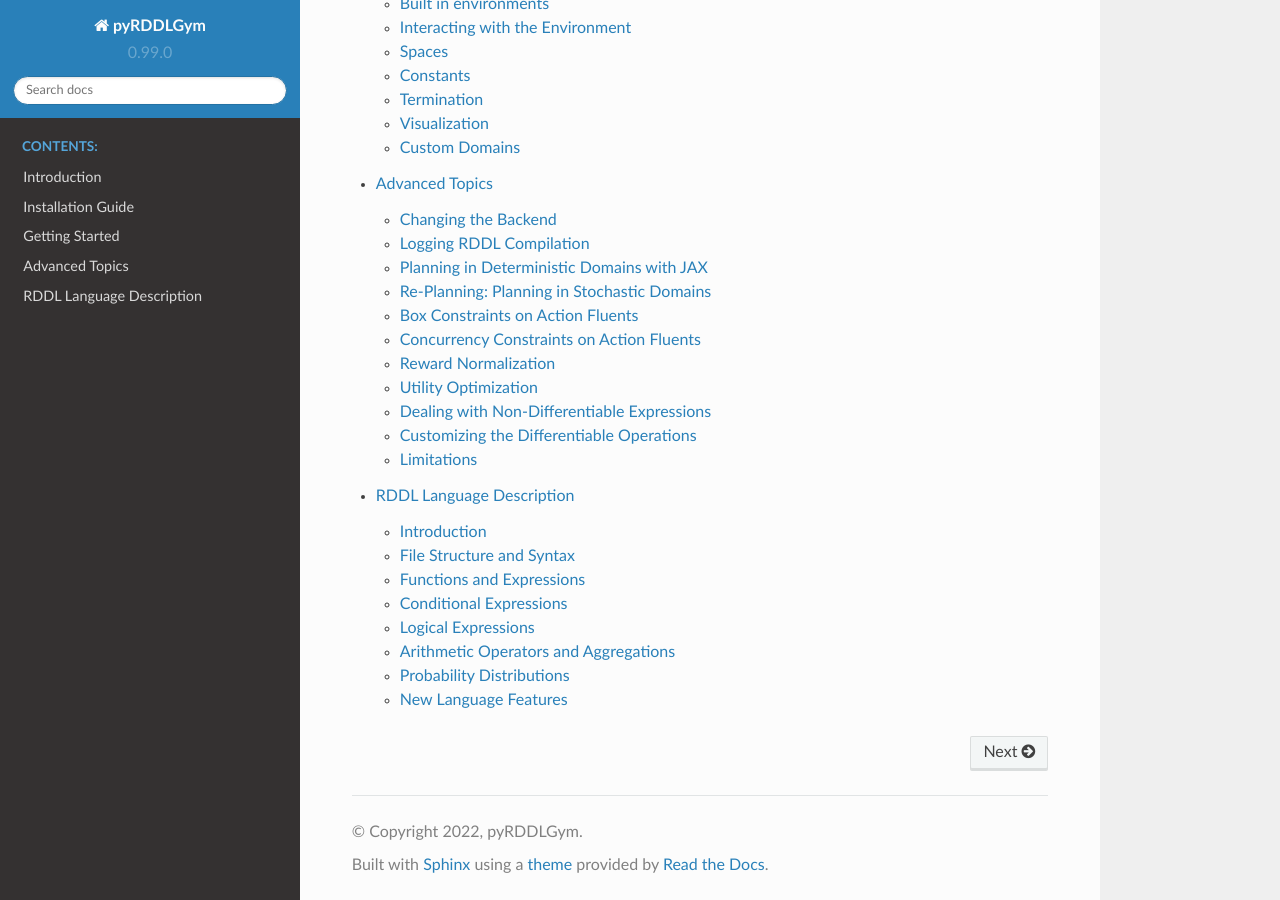
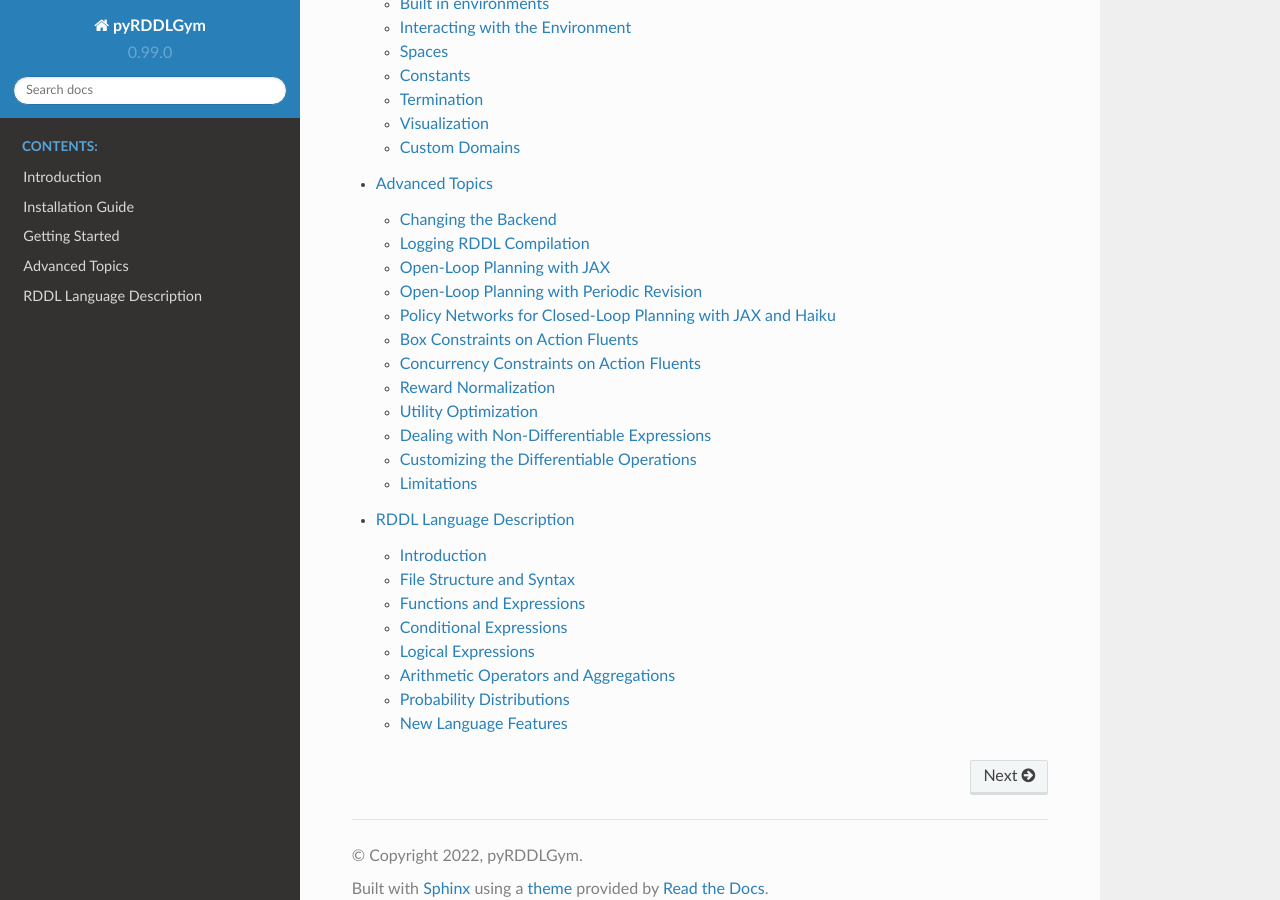
Before and after one commit to pyrddlgym-project/pyRDDLGym, a Sphinx documentation site: the page built from docs/index.rst, in a window 1280 px wide and 900 px high, scrolled down 540 px. Built offline with Sphinx 7.4.7 and the Read the Docs theme 2.0.0, drawn with Linux system fonts in a browser that asks for light colours; part of the change alters nothing that is shown.

Commit message:
Added deep reactive policy in readthedocs

```diff
--- a/docs/advanced.rst
+++ b/docs/advanced.rst
@@ -42,7 +42,7 @@ Currently, the following information is written in the generated log file:
 * simulation bounds for state and action fluents (unbounded or non-box constraints are represented as [-inf, inf])
 * for JAX compilation, also prints the JAX compiled expressions corresponding to CPFs, reward and constraint expressions.
 
-Planning in Deterministic Domains with JAX
+Open-Loop Planning with JAX
 -------------------
 
 In many applications, such as planning in continuous control problems, it is desirable to compute gradients of RDDL expressions using autodiff.
@@ -71,7 +71,7 @@ This approach is introduced and further described `in this paper <https://procee
 If the RDDL program is indeed differentiable (or a differentiable approximation exists), it is possible to estimate the optimal plan using a baseline method provided in pyRDDLGym:
 
 .. code-block:: python
-
+    import jax
     import optax
 
     from pyRDDLGym import ExampleManager
@@ -85,7 +85,6 @@ If the RDDL program is indeed differentiable (or a differentiable approximation
     model = myEnv.model
 
     # initialize the planner
-    # note that actions should be constrained to [0, 2] for MountainCar
     planner = JaxRDDLBackpropPlanner(
         model,
         batch_size_train=32,
@@ -95,15 +94,15 @@ If the RDDL program is indeed differentiable (or a differentiable approximation
 
     # train for 1000 epochs using gradient ascent - print progress every 50
     # note that boolean actions are wrapped with sigmoid by default, so the
-    # policy_hyperparams dictionary must be filled with weights for those sigmoid
-    # functions
+    # policy_hyperparams dictionary must be filled with weights for them
     policy_weights = {'cut-out': 10.0, 'put-out': 10.0}
     for callback in planner.optimize(
         jax.random.PRNGKey(42), epochs=1000, step=10, policy_hyperparams=policy_weights):
-        print('step={} train_return={:.6f} test_return={:.6f}'.format(
+        print('step={} train_return={:.6f} test_return={:.6f} best_return={:.6f}'.format(
               str(callback['iteration']).rjust(4),
               callback['train_return'],
-              callback['test_return']))
+              callback['test_return'],
+              callback['best_return']))
 
 The ``policy_hyperparams`` argument is required whenever the policy or plan representation takes additional hyper-parameters.
 Further details are provided in the "Box Constraints" section below.
@@ -114,7 +113,7 @@ The final action sequence can then be easily extracted from the final callback.
 	plan = planner.get_action(<PRNG key>, callback['params'], <step>, None, policy_weights)
 
 
-Re-Planning: Planning in Stochastic Domains
+Open-Loop Planning with Periodic Revision
 -------------------
 
 In domains that have stochastic transitions, an open loop plan can be considerably sub-optimal.
@@ -185,6 +184,53 @@ The optimizer can then be invoked at every decision step (or periodically), as s
 
 By executing this code, and comparing the realized return to the one obtained by the code in the previous section,
 it is clear that re-planning can perform much better on average than straight-line planning.
+
+Policy Networks for Closed-Loop Planning with JAX and Haiku
+-------------------
+
+An alternative approach to re-planning is to learn a policy network :math:`a_t \gets \pi_\theta(s_t)`, i.e. a feed-forward neural network with parameters :math:`\theta` mapping state to action.
+The example below adapts the Wildfire experiment above to use a deep reactive policy instead of a straight-line plan:
+
+.. code-block:: python
+
+    import optax
+    import jax
+
+    from pyRDDLGym import ExampleManager
+    from pyRDDLGym import RDDLEnv
+    from pyRDDLGym.Core.Jax.JaxRDDLBackpropPlanner import JaxRDDLBackpropPlanner
+    from pyRDDLGym.Core.Jax.JaxRDDLBackpropPlanner import JaxDeepReactivePolicy
+
+    # specify the model
+    EnvInfo = ExampleManager.GetEnvInfo('Wildfire')
+    myEnv = RDDLEnv.RDDLEnv(domain=EnvInfo.get_domain(), instance=EnvInfo.get_instance(0))
+    model = myEnv.model
+
+    # initialize the planner
+    # here we initialize a policy network with two hidden layers of size 128 and 64
+    planner = JaxRDDLBackpropPlanner(
+        model,
+        batch_size_train=32,
+        plan=JaxDeepReactivePolicy(topology=[128, 64]),
+        optimizer=optax.rmsprop,
+        optimizer_kwargs={'learning_rate': 0.001})
+
+    # train for 1000 epochs using gradient ascent - print progress every 50
+    for callback in planner.optimize(
+        jax.random.PRNGKey(42), epochs=1000, step=10):
+        print('step={} train_return={:.6f} test_return={:.6f} best_return={:.6f}'.format(
+              str(callback['iteration']).rjust(4),
+              callback['train_return'],
+              callback['test_return'],
+              callback['best_return']))
+
+The use of a policy often produces better results than straight-line planning, as shown in the example above.
+
+.. note::
+   `JaxStraightlinePlan` and `JaxDeepReactivePolicy` are instances of the abstract class `JaxPlan`.
+   Other agent representations could be defined by overriding the `JaxPlan` class and its methods `compile` and `guess_next_epoch`.
+
+Details about the implementation of the deep reactive policy for planning are explained further `in this paper <https://ojs.aaai.org/index.php/AAAI/article/view/4744>`_.
 
 Box Constraints on Action Fluents
 -------------------
```
